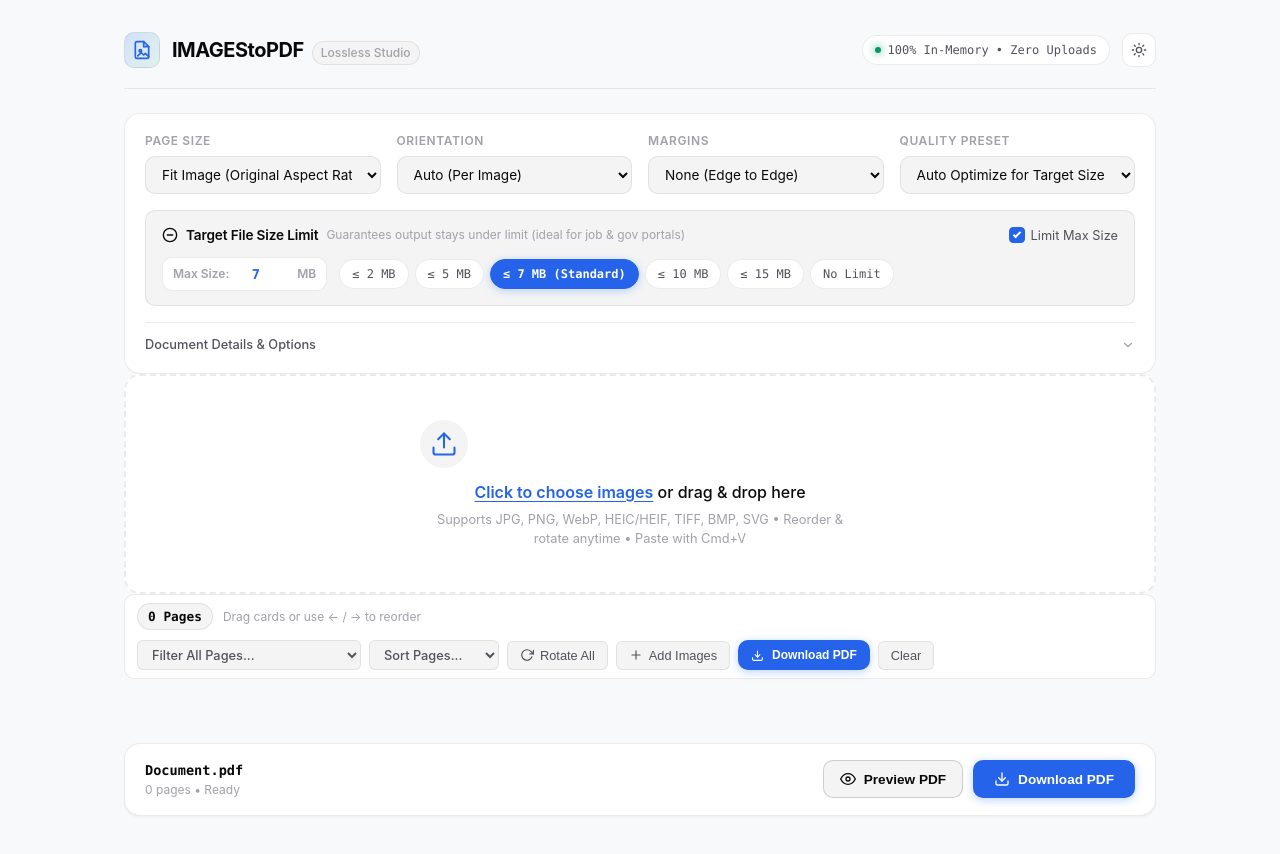
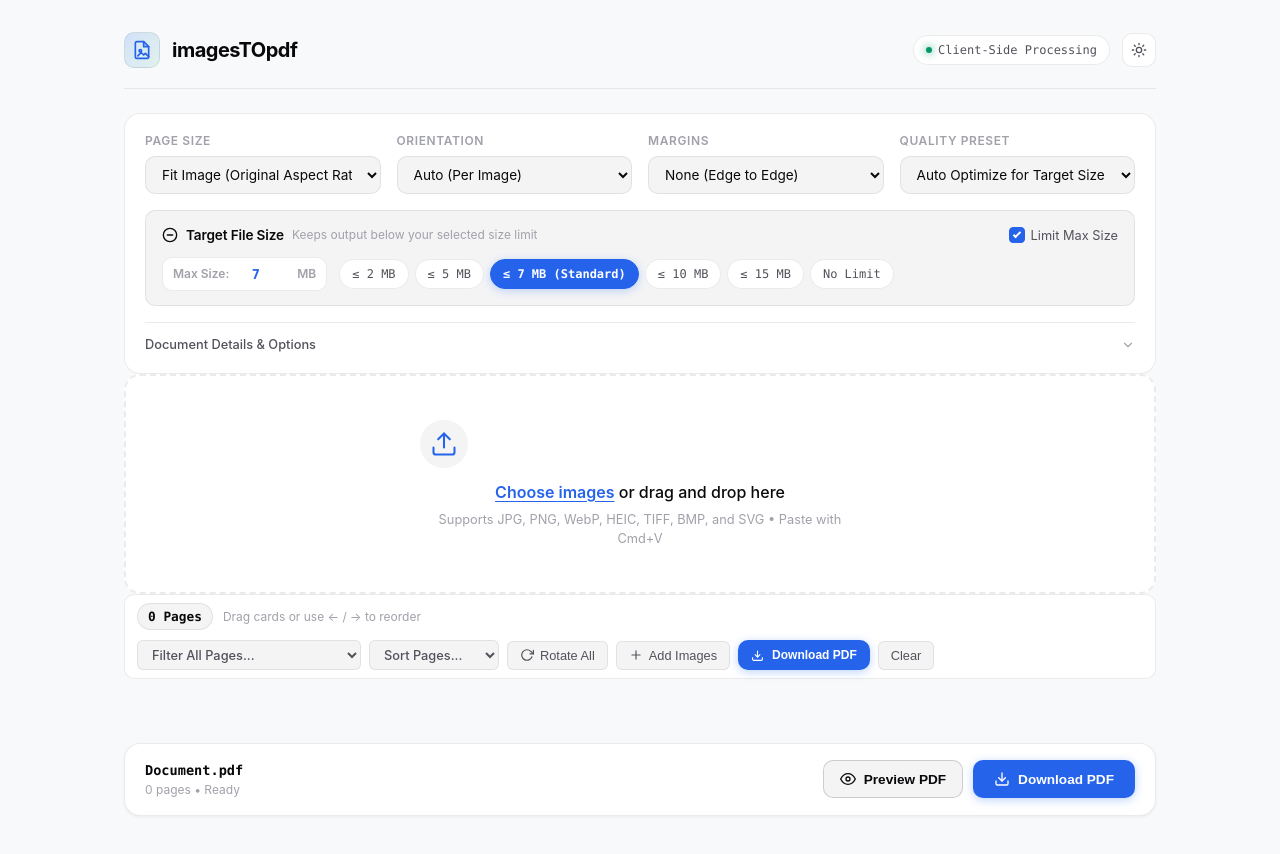
Before and after one commit to gaurav-budhwani/imagesTOpdf, a plain HTML site: page index.html in a window 1280 px wide. Drawn offline with Linux system fonts and the light colour scheme.

Commit message:
some cleanup and changes

```diff
--- a/app.js
+++ b/app.js
@@ -1,6 +1,5 @@
 /**
- * IMAGEStoPDF — High-Fidelity Client-Side PDF Studio
- * 100% In-Memory Processing, Lossless Quality, Reordering, Rotation & Filters
+ * imagesTOpdf - Image to PDF converter
  */
 
 // ============================================================================
@@ -697,11 +696,11 @@ async function compilePdfWithParams(params, onProgress, passName = '') {
   // Document Metadata
   const docTitle = DOM.docTitleInput.value.trim() ||
     (STATE.items[0] ? sanitizeDocName(STATE.items[0].name.replace(/\.[^/.]+$/, '')) : 'Document');
-  const docAuthor = DOM.docAuthorInput.value.trim() || 'IMAGEStoPDF Studio';
+  const docAuthor = DOM.docAuthorInput.value.trim() || 'imagesTOpdf';
 
   pdfDoc.setTitle(docTitle);
   pdfDoc.setAuthor(docAuthor);
-  pdfDoc.setCreator('IMAGEStoPDF Studio');
+  pdfDoc.setCreator('imagesTOpdf');
 
   // Settings
   const format = DOM.pageFormatSelect.value;
--- a/index.html
+++ b/index.html
@@ -3,12 +3,12 @@
 <head>
   <meta charset="UTF-8">
   <meta name="viewport" content="width=device-width, initial-scale=1.0">
-  <title>IMAGEStoPDF — High-Fidelity Image to PDF Studio</title>
-  <meta name="description" content="Fast, private, client-side images to PDF converter. Preserve maximum image quality, custom compression, page reordering, rotation, and document filters.">
+  <title>imagesTOpdf</title>
+  <meta name="description" content="Convert images to PDF directly in the browser. Reorder, rotate, apply filters, and set file size limits.">
   <link rel="icon" type="image/svg+xml" href="./favicon.svg">
   <link rel="stylesheet" href="./style.css">
 
-  <!-- PDF & Image Client-Side Libraries (Local Offline-First with Multi-CDN Fallbacks) -->
+  <!-- Libraries -->
   <script src="./vendor/pdf-lib.min.js"></script>
   <script src="./vendor/jszip.min.js" defer></script>
   <script>
@@ -19,7 +19,7 @@
 </head>
 <body>
   <div class="app-shell">
-    <!-- Minimalist Header -->
+    <!-- Header -->
     <header class="app-header">
       <div class="brand">
         <span class="brand-glyph" aria-hidden="true">
@@ -31,15 +31,14 @@
           </svg>
         </span>
         <div class="brand-text">
-          <span class="brand-title">IMAGEStoPDF</span>
-          <span class="brand-tag">Lossless Studio</span>
+          <span class="brand-title">imagesTOpdf</span>
         </div>
       </div>
 
       <div class="header-tools">
-        <div class="privacy-badge" title="All processing happens entirely in your browser. No files are uploaded to any server.">
+        <div class="privacy-badge" title="All processing happens in your browser. No files are uploaded to a server.">
           <span class="pulse-dot"></span>
-          <span class="badge-text">100% In-Memory • Zero Uploads</span>
+          <span class="badge-text">Client-Side Processing</span>
         </div>
 
         <button type="button" class="icon-button" id="themeToggle" aria-label="Toggle visual theme" title="Toggle theme">
@@ -95,16 +94,16 @@
             <label class="setting-label" for="compressionSelect">Quality Preset</label>
             <select id="compressionSelect" class="minimal-select">
               <option value="auto" selected>Auto Optimize for Target Size</option>
-              <option value="lossless">Lossless / Original (100% Quality)</option>
+              <option value="lossless">Original (100% Quality)</option>
               <option value="high">High Quality (85% JPEG)</option>
               <option value="balanced">Balanced (72% JPEG)</option>
-              <option value="compact">Compact / Small Size (55% JPEG)</option>
+              <option value="compact">Compact (55% JPEG)</option>
               <option value="custom">Custom Quality &amp; Resolution...</option>
             </select>
           </div>
         </div>
 
-        <!-- Target File Size Control (Keeps PDF strictly under specified MB, ≤ 7 MB by default) -->
+        <!-- Target File Size Control -->
         <div class="target-size-bar" id="targetSizeBar">
           <div class="target-size-header">
             <div class="target-title-group">
@@ -112,8 +111,8 @@
                 <circle cx="12" cy="12" r="10"></circle>
                 <line x1="8" y1="12" x2="16" y2="12"></line>
               </svg>
-              <span class="target-title">Target File Size Limit</span>
-              <span class="target-hint">Guarantees output stays under limit (ideal for job &amp; gov portals)</span>
+              <span class="target-title">Target File Size</span>
+              <span class="target-hint">Keeps output below your selected size limit</span>
             </div>
             <label class="toggle-switch-label">
               <input type="checkbox" id="targetSizeToggle" class="minimal-checkbox" checked>
@@ -210,10 +209,10 @@
               </svg>
             </div>
             <div class="drop-title">
-              <span class="action-accent">Click to choose images</span> or drag & drop here
+              <span class="action-accent">Choose images</span> or drag and drop here
             </div>
             <div class="drop-hint">
-              Supports JPG, PNG, WebP, HEIC/HEIF, TIFF, BMP, SVG • Reorder & rotate anytime • Paste with Cmd+V
+              Supports JPG, PNG, WebP, HEIC, TIFF, BMP, and SVG • Paste with Cmd+V
             </div>
           </div>
         </div>
@@ -324,7 +323,7 @@
       <div class="modal-header">
         <div class="modal-title-group">
           <h3 class="modal-title" id="previewModalTitle">PDF Preview</h3>
-          <span class="modal-meta" id="previewModalMeta">Generated in memory</span>
+          <span class="modal-meta" id="previewModalMeta">Ready</span>
         </div>
         <div class="modal-header-actions">
           <button type="button" class="btn-primary btn-sm" id="modalDownloadBtn">
--- a/style.css
+++ b/style.css
@@ -1,7 +1,4 @@
-/* ==========================================================================
-   IMAGEStoPDF — Design System & Stylesheet
-   Matches HEICto- Dark/Light Zinc Aesthetic
-   ========================================================================== */
+/* imagesTOpdf styles */
 
 :root {
   --font-sans: -apple-system, BlinkMacSystemFont, "SF Pro Text", "Inter", "Segoe UI", Roboto, Helvetica, Arial, sans-serif;
```
